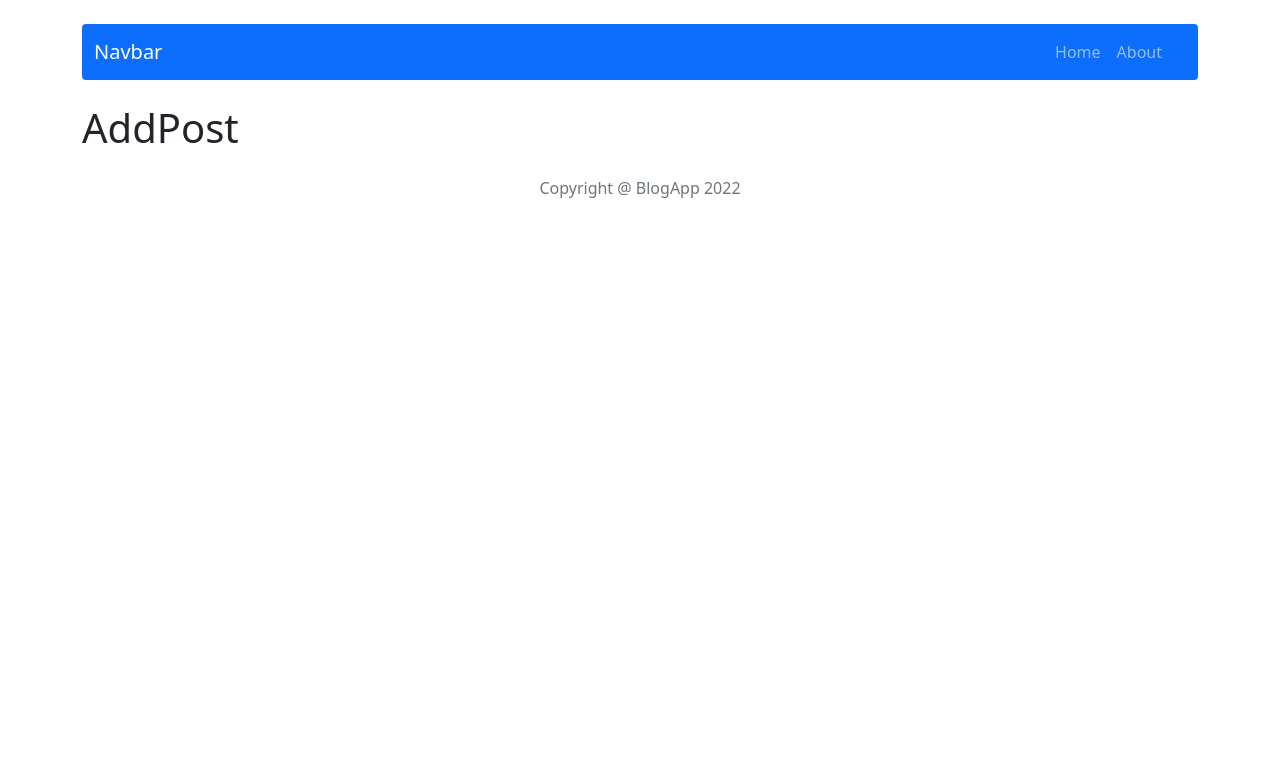
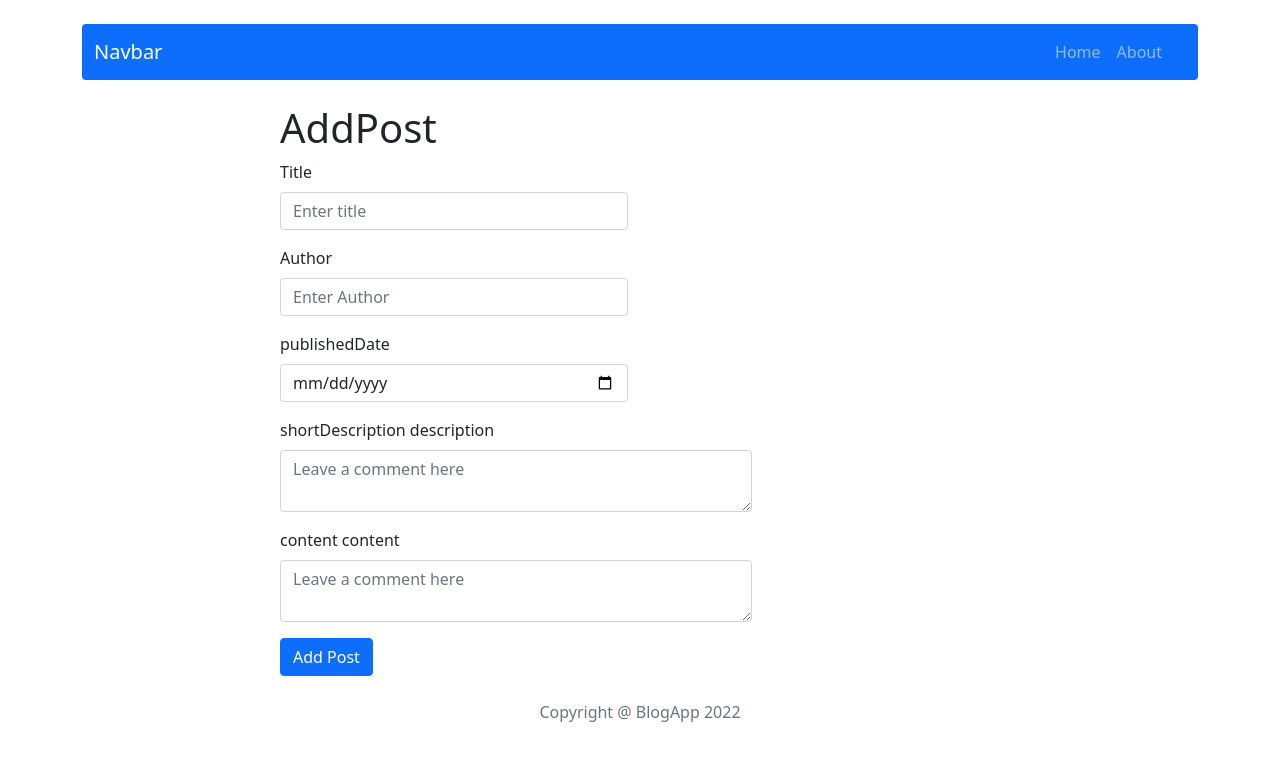
Before and after one commit to adrianggg/react-blog, a React (Create React App) app: page /post/add in a window 1280 px wide. Shown: the top 760 px of the page. Built offline with nearby package versions, Linux system fonts and the light colour scheme.

Commit message:
Add adding posts and delete posts

```diff
--- a/package.json
+++ b/package.json
@@ -16,6 +16,7 @@
     "redux": "4.1.2",
     "redux-devtools-extension": "2.13.9",
     "sass": "1.43.4",
+    "shortid": "^2.2.16",
     "web-vitals": "^2.1.4"
   },
   "scripts": {
--- /dev/null
+++ b/src/components/features/AddPostForm/AddPostForm.js
@@ -0,0 +1,59 @@
+import Form from 'react-bootstrap/Form';
+import Row from 'react-bootstrap/Row';
+import Col from 'react-bootstrap/Col';
+import Button from 'react-bootstrap/Button';
+import { useState } from 'react';
+import { useDispatch } from 'react-redux';
+import { addPost } from '../../../redux/postsRedux';
+const AddPostForm = ()=> {
+    const [title,setTitle] = useState('');
+    const [author,setAuthor] = useState('');
+    const [publishedDate,setpublishedDate]= useState('');
+    const [shortDescription,setshortDescription] =useState('');
+    const [content,setContent] = useState('');
+    const dispatch = useDispatch();
+    const handleSubmit = e=>{
+        e.preventDefault();
+        dispatch(addPost({title,author,publishedDate,shortDescription,content}))
+    }
+    return (
+
+            <Form onSubmit={handleSubmit}>
+            <Row className="mb-3">
+                <Form.Group as={Col} lg='6'>
+                <Form.Label>Title</Form.Label>
+                <Form.Control type="text" onChange={e=>setTitle(e.target.value)} placeholder="Enter title" />
+                </Form.Group>
+            </Row>
+            <Row className="mb-3">
+            <Form.Group as={Col} lg='6'>
+                <Form.Label>Author</Form.Label>
+                <Form.Control type='text' onChange={e=>setAuthor(e.target.value)} placeholder="Enter Author" />
+            </Form.Group>
+            </Row>
+            <Row className="mb-3">
+            <Form.Group as={Col} lg='6'>
+                <Form.Label>publishedDate</Form.Label>
+                <Form.Control type='date' onChange={e=>setpublishedDate(e.target.value)} placeholder="Enter Date" />
+            </Form.Group>
+            </Row>
+            <Row className="mb-3">
+                <Form.Group as={Col} lg='8'>
+                <Form.Label>shortDescription description</Form.Label>
+                <Form.Control as="textarea" onChange={e=>setshortDescription(e.target.value)} placeholder="Leave a comment here"  />
+                </Form.Group>
+                </Row>
+                <Row className="mb-3">
+                <Form.Group as={Col} lg='8'>
+                <Form.Label>content content</Form.Label>
+                <Form.Control as="textarea" onChange={e=>setContent(e.target.value)} placeholder="Leave a comment here" />
+            </Form.Group>
+            </Row>
+
+            <Button variant="primary" type="submit">
+                Add Post
+            </Button>
+            </Form>
+    )
+}
+export default AddPostForm;
--- a/src/components/features/Card/Card.js
+++ b/src/components/features/Card/Card.js
@@ -1,16 +1,19 @@
 import Button from 'react-bootstrap/Button';
 import Card from 'react-bootstrap/Card';
 import Col from 'react-bootstrap/esm/Col';
+import { NavLink } from "react-router-dom";
+
 const CardPost = ({post}) => {
+
   return (
     <Col>
         <Card style={{ width: '22rem' }}>
         <Card.Body>
             <Card.Title>{post.title}</Card.Title>
-            <Card.Subtitle>Author: {post.author}</Card.Subtitle>
-            <Card.Subtitle>Date: {post.publishedDate}</Card.Subtitle>
+            <Card.Subtitle><strong>Author:</strong> {post.author}</Card.Subtitle>
+            <Card.Subtitle><strong>Date:</strong> {post.publishedDate}</Card.Subtitle>
             <Card.Text>{post.shortDescription}</Card.Text>
-            <Button variant="primary">Read more</Button>
+            <Button as={NavLink} to={`/post/${post.id}`} variant="primary">Read more</Button>
         </Card.Body>
         </Card>
     </Col>
--- /dev/null
+++ b/src/components/features/ModalPost/ModalPost.js
@@ -0,0 +1,32 @@
+
+import Button from 'react-bootstrap/Button';
+import Modal from 'react-bootstrap/Modal';
+import { useDispatch } from 'react-redux';
+import { removePost } from '../../../redux/postsRedux';
+
+
+const ModalPost = ({show,handleClose,id}) => {
+    const dispatch = useDispatch();
+    const remove = ()=>{
+        dispatch(removePost(id));
+        handleClose();
+    }
+    return (
+        <Modal show={show} onHide={handleClose} animation={false}>
+        <Modal.Header closeButton>
+          <Modal.Title>Are you sure?</Modal.Title>
+        </Modal.Header>
+        <Modal.Body>This operation will compeletely remove this post from the app. Are you sure you want to do that?</Modal.Body>
+        <Modal.Footer>
+          <Button variant="secondary" onClick={handleClose}>
+            Cancel
+          </Button>
+          <Button variant="danger" onClick={remove}>
+            Delete
+          </Button>
+        </Modal.Footer>
+      </Modal>
+    )
+}
+
+export default ModalPost;
--- a/src/components/pages/AddPost/AddPost.js
+++ b/src/components/pages/AddPost/AddPost.js
@@ -1,6 +1,17 @@
+import AddPostForm from "../../features/AddPostForm/AddPostForm";
+import Container from 'react-bootstrap/Container';
+import Col from 'react-bootstrap/Col';
+import Row from 'react-bootstrap/Row';
 const AddPost = ()=>{
     return (
-        <h1>AddPost</h1>
+        <Container>
+            <Row className="d-flex justify-content-center">
+                <Col lg='8'>
+                    <h1>AddPost</h1>
+                    <AddPostForm />
+                </Col>
+            </Row>
+        </Container>
     );
 };
 
--- a/src/components/pages/EditPost/EditPost.js
+++ b/src/components/pages/EditPost/EditPost.js
@@ -1,6 +1,7 @@
+
 const EditPost = ()=>{
     return (
-        <h1>Edit Post</h1>
+        <h1>Edit POst</h1>
     );
 };
 
--- a/src/components/pages/Post/Post.js
+++ b/src/components/pages/Post/Post.js
@@ -1,6 +1,49 @@
+import { useSelector } from "react-redux";
+import { getPostById } from "../../../redux/postsRedux";
+import { useParams } from "react-router-dom";
+import {Container} from 'react-bootstrap';
+import { NavLink } from "react-router-dom";
+import Button from 'react-bootstrap/Button';
+import Row from 'react-bootstrap/Row';
+import Col from 'react-bootstrap/Col';
+import React, { useState } from 'react';
+import ModalPost from "../../features/ModalPost/ModalPost";
+import {Navigate} from 'react-router-dom';
 const Post = ()=>{
+    const { postId } = useParams();
+    const post = useSelector(state => getPostById(state,postId));
+    const [show, setShow] = useState(false);
+
+    const handleClose = () => setShow(false);
+
+    const handleShow = () => setShow(true);
+    if(!post) return <Navigate to="/" />
     return (
-        <h1>Post</h1>
+        <Container>
+            <Row className="d-flex justify-content-center align-items-center">
+                <Col lg='6' className="d-flex justify-content-between align-items-center">
+                    <h1 className='d-inline'>{post.title}</h1>
+                    <div>
+                    <Button className="m-2" as={NavLink} to={`/post/edit/${postId}`} variant="outline-info">Edit</Button>
+                    <Button variant="outline-danger" onClick={handleShow}>Delete</Button>
+                    </div>
+
+                </Col>
+            </Row>
+            <Row className="d-flex justify-content-center align-items-center">
+                <Col lg='6' className="d-flex flex-column">
+                    <p className="mb-0"><strong>Author: </strong>{post.author}</p>
+                    <p ><strong>Date: </strong>{post.publishedDate}</p>
+                </Col>
+            </Row>
+            <Row className="d-flex justify-content-center align-items-center">
+                <Col lg='6'>
+                    <p>{post.content}</p>
+                </Col>
+            </Row>
+            <ModalPost  show={show} handleClose={handleClose} id={postId}/>
+        </Container>
+
     );
 };
 
--- a/src/redux/postsRedux.js
+++ b/src/redux/postsRedux.js
@@ -1,12 +1,23 @@
+import shortid from 'shortid';
 //selectors
 
 // actions
 const createActionName = actionName => `app/posts/${actionName}`;
+const REMOVE_POST = createActionName('REMOVE_POST');
+const ADD_POST = createActionName('ADD_POST');
+export const removePost = payload => ({type: REMOVE_POST,payload})
+
+export const addPost = payload => ({type: ADD_POST ,payload})
 
 export const getAllPosts = ({posts})=>posts;
+export const getPostById =({posts},id)=> posts.find(post => post.id === id);
 // action creators
 const postsReducer = (statePart = [], action) => {
   switch (action.type) {
+    case REMOVE_POST:
+      return statePart.filter(post => post.id!==action.payload);
+    case ADD_POST:
+    return [...statePart, {...action.payload, id:shortid()}]
     default:
       return statePart;
   };
```
Also changed, not shown: src/components/features/RenderPosts/RenderPosts.js (deleted, +0 -7 lines), 1 other file (tests, documents, lock files or other folders).
